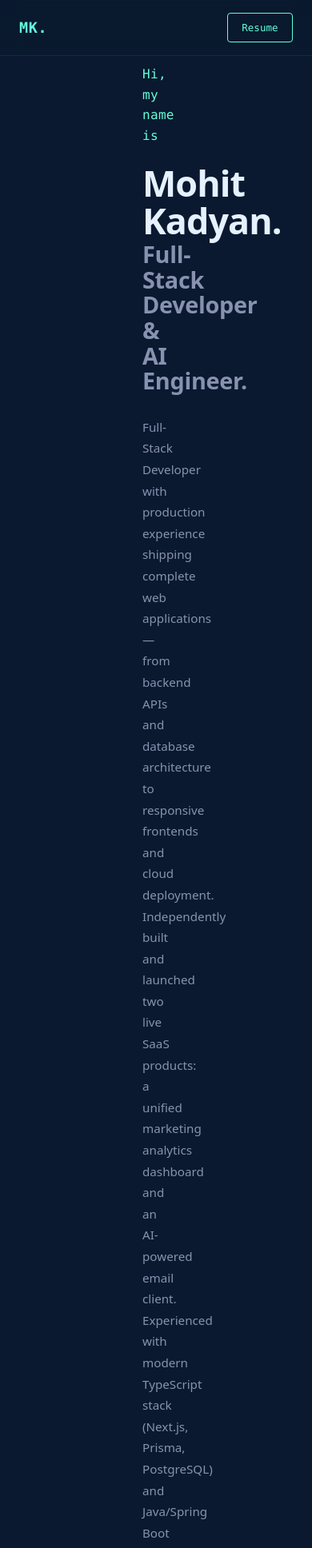
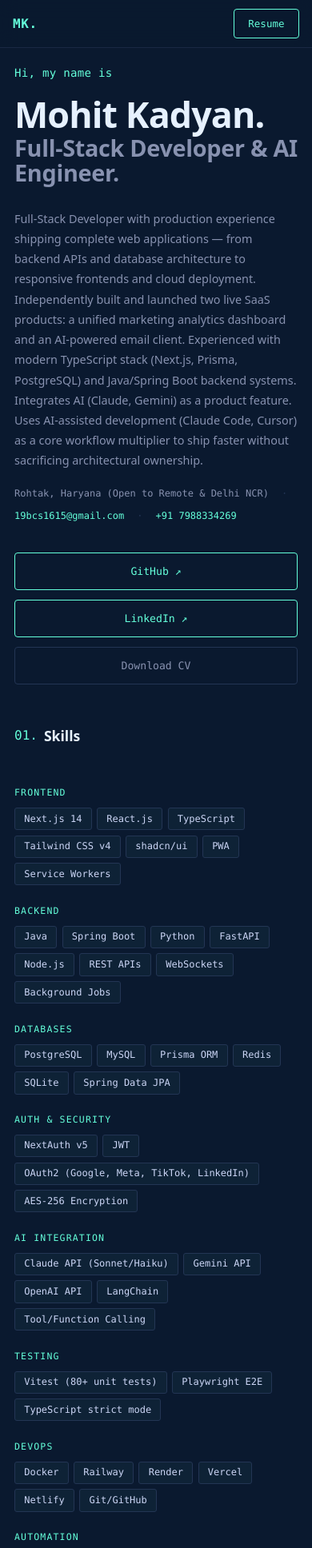
Before and after one commit to Kadyan25/Resume-repo, a React (Create React App) app: page / in a window 390 px wide. Shown: the top 1936 px of the page at 80% size. Built offline with nearby package versions, Linux system fonts and the light colour scheme.

Commit message:
mobile and tablet responsive layout

```diff
--- a/src/App.css
+++ b/src/App.css
@@ -653,23 +653,92 @@
    RESPONSIVE
    ============================================= */
 
+/* ── Tablet (≤1080px) ── */
 @media (max-width: 1080px) {
-  .hero { padding: 0 80px; }
+  .nav { padding: 0 40px; }
+  .nav-links { gap: 1.5rem; }
+
+  .hero-inner { padding: 80px 80px 0; }
+
   .section { padding: 80px 80px; }
+
   .footer { padding: 3rem 80px; }
-  .nav { padding: 0 40px; }
+
+  .section-heading::after { width: 160px; }
+
+  .skills-grid { gap: 1.5rem 2.5rem; }
+
+  .timeline-item { grid-template-columns: 150px 1fr; }
 }
 
-@media (max-width: 768px) {
-  .hero { padding: 0 28px; }
-  .section { padding: 70px 28px; }
-  .footer { padding: 2.5rem 28px; }
-  .nav { padding: 0 24px; }
+/* ── Mobile (≤767px) ── */
+@media (max-width: 767px) {
+  .nav {
+    padding: 0 20px;
+    height: 60px;
+  }
   .nav-links { display: none; }
-  .section-heading { font-size: 1.3rem; }
-  .section-heading::after { width: 80px; }
-  .skills-grid { grid-template-columns: 1fr; gap: 1.5rem; }
-  .timeline-item { grid-template-columns: 1fr; gap: 0.5rem; }
+  .nav-logo { font-size: 1rem; }
+
+  .hero-inner {
+    padding: 90px 24px 0;
+  }
+
+  .hero-greeting { font-size: 0.88rem; margin-bottom: 1rem; }
+  .hero-desc { font-size: 0.9rem; }
+  .hero-contact-row { font-size: 0.75rem; }
+  .hero-cta { flex-direction: column; gap: 0.75rem; }
+  .cta-primary, .cta-secondary {
+    text-align: center;
+    padding: 0.75rem 1.4rem;
+  }
+
+  .section { padding: 60px 24px; }
+
+  .footer { padding: 2rem 24px; }
+  .footer-links { gap: 1.2rem; }
+
+  .section-heading { font-size: 1.25rem; }
+  .section-heading::after { width: 60px; }
+
+  .skills-grid { grid-template-columns: 1fr; gap: 1.4rem; }
+
+  .timeline {
+    margin-left: 4px;
+  }
+  .timeline-item {
+    grid-template-columns: 1fr;
+    gap: 0.3rem;
+    padding: 0 0 2.5rem 2rem;
+  }
+  .timeline-date { padding-top: 0; font-size: 0.7rem; }
+  .timeline-role { font-size: 0.95rem; }
+
   .projects-grid { grid-template-columns: 1fr; }
-  .cert-item { flex-direction: column; align-items: flex-start; gap: 0.75rem; }
+
+  .cert-item {
+    flex-direction: column;
+    align-items: flex-start;
+    gap: 0.75rem;
+  }
+  .cert-links { flex-wrap: wrap; gap: 0.6rem; }
 }
+
+/* ── Small mobile (≤479px) ── */
+@media (max-width: 479px) {
+  .hero-inner { padding: 80px 18px 0; }
+  .section { padding: 50px 18px; }
+  .footer { padding: 2rem 18px; }
+  .nav { padding: 0 16px; }
+
+  .section-heading { font-size: 1.1rem; }
+  .section-heading::after { display: none; }
+
+  .project-body { padding: 1rem 1rem 1.2rem; }
+  .action-link { font-size: 0.68rem; padding: 0.25rem 0.6rem; }
+
+  .cert-item { padding: 1rem 1.1rem; }
+  .cert-name { font-size: 0.85rem; }
+
+  .footer-links { flex-direction: column; align-items: center; gap: 0.6rem; }
+}
--- a/src/data.js
+++ b/src/data.js
@@ -149,6 +149,26 @@ export const projects = [
     codeUrl: "https://github.com/Mohit02026/onelytics"
   },
   {
+    name: "Compass Registered Agent — LLC Formation Platform",
+    image: "compass.jpg",
+    tech: [
+      "Next.js 14",
+      "TypeScript",
+      "PostgreSQL",
+      "Prisma",
+      "Stripe",
+      "NextAuth v5",
+      "Cloudflare R2",
+      "GoHighLevel",
+      "Railway"
+    ],
+    duration: "Live",
+    description:
+      "Full-stack client platform for a Florida registered agent service — public LLC formation intake, Stripe checkout, customer portal with document downloads and compliance calendar, and an internal ops workbench for order management and PDF filing sheets. Bidirectional GoHighLevel CRM sync: Compass pushes new orders on payment, GHL stage changes webhook back to Compass. AES-256-GCM encryption, Resend transactional email, Cloudflare R2 document storage.",
+    liveUrl: "https://compassregisteredagent.com",
+    codeUrl: ""
+  },
+  {
     name: "AI Counsellor — University Admissions Platform",
     image: "ai-counsellor.jpg",
     tech: [
@@ -219,26 +239,6 @@ export const projects = [
     description:
       "Designed and delivered n8n marketing automation pipelines and LLM-integrated content workflows for clients. Built voice AI systems using Vapi with dynamic conversation flows, intent detection, CRM action triggers, and missed-call recovery pipelines. Created reusable webhook-driven integration templates reducing client onboarding time significantly.",
     liveUrl: "",
-    codeUrl: ""
-  },
-  {
-    name: "Compass Registered Agent — LLC Formation Platform",
-    image: "compass.jpg",
-    tech: [
-      "Next.js 14",
-      "TypeScript",
-      "PostgreSQL",
-      "Prisma",
-      "Stripe",
-      "NextAuth v5",
-      "Cloudflare R2",
-      "GoHighLevel",
-      "Railway"
-    ],
-    duration: "Live",
-    description:
-      "Full-stack client platform for a Florida registered agent service — public LLC formation intake, Stripe checkout, customer portal with document downloads and compliance calendar, and an internal ops workbench for order management and PDF filing sheets. Bidirectional GoHighLevel CRM sync: Compass pushes new orders on payment, GHL stage changes webhook back to Compass. AES-256-GCM encryption, Resend transactional email, Cloudflare R2 document storage.",
-    liveUrl: "https://compassregisteredagent.com",
     codeUrl: ""
   },
   {
```
